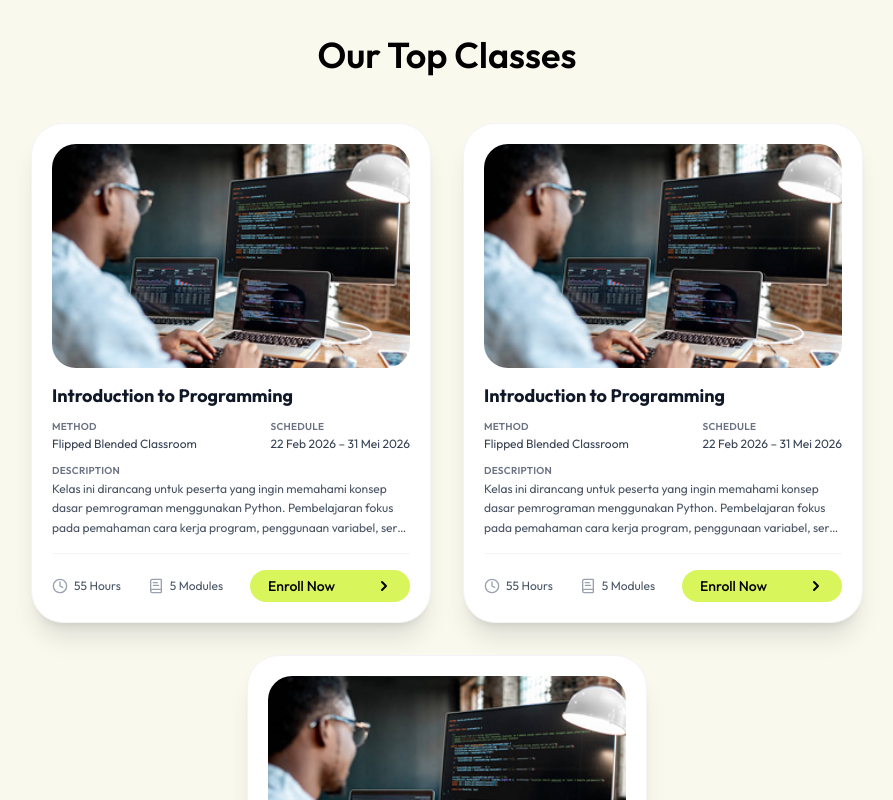
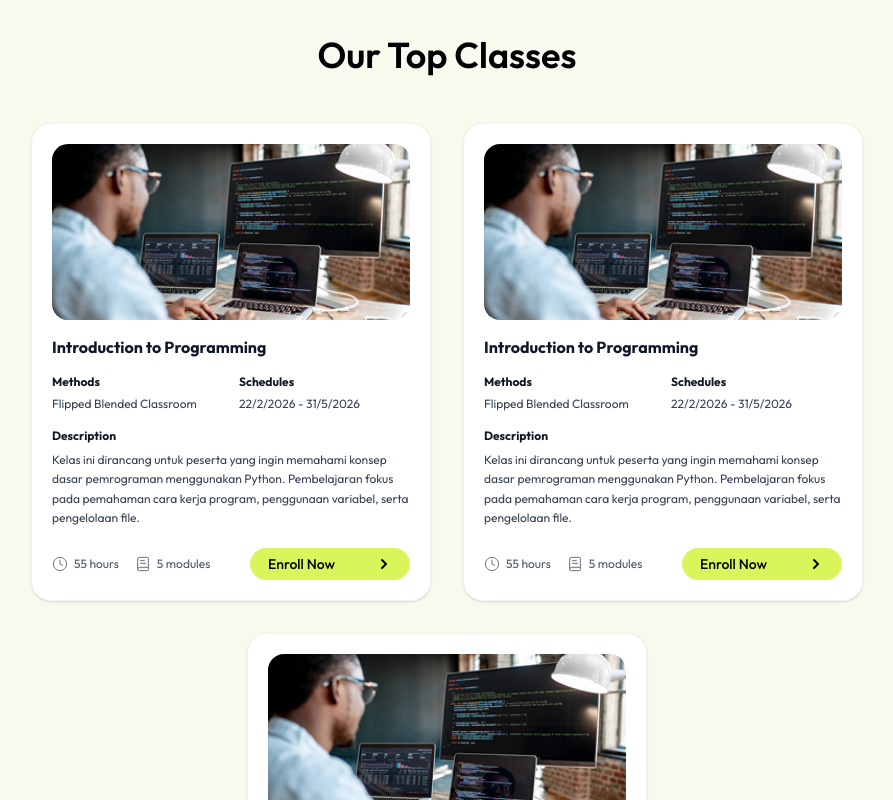
Before and after one commit to Nuraacademy/Nuraacademy, a Next.js app: page / in a window 1280 px wide. Shown: the part 1240-2040 px from the top of the page, without its empty margins (193-1086 px from the left). Built offline with nearby package versions, Linux system fonts and the light colour scheme.

Commit message:
feat: Enhance TextInput component with optional icon and color, and add new background SVG assets.

```diff
--- a/src/app/classes/page.tsx
+++ b/src/app/classes/page.tsx
@@ -1,83 +1,107 @@
+"use client"
 
 import ClassCard from "@/components/ui/class_card"
+import { NuraTextInput } from "@/components/ui/input/text_input"
+import { Search } from "lucide-react"
 
 export default async function ClassesPage() {
     return (
-        <main className="relative min-h-screen w-full overflow-hidden pt-8">
+        <main className="relative min-h-screen w-full overflow-hidden p-8">
             {/* Background Image */}
             <img
-                src="background/ClassesBG.svg"
+                src="background/PolygonBGTop.svg"
                 alt="Background"
-                className="absolute inset-0 -z-10 h-full w-full object-cover"
+                className="absolute -z-10 h-[40rem] object-cover top-0 left-0"
+            />
+            <img
+                src="background/PolygonBGBot.svg"
+                alt="Background"
+                className="absolute -z-10 h-[40rem] object-cover bottom-0 right-0"
             />
 
             {/* Content */}
-            <div className="sticky justify-center text-center text-white px-8 py-4 mb-4">
-                <h1 className="text-4xl font-semibold mb-4">
-                    Tingkatkan Skillmu dengan
-                    <br />Kelas Berstandar Industri!
-                </h1>
-                <h2 className="text-xl">
-                    Kelas online dengan kurikulum berbasis kebutuhan industri. Mulai dari pemula
-                    <br />hingga profesional, tingkatkan kompetensimu melalui materi terstruktur,
-                    <br />praktik langsung, dan pembelajaran fleksibel sesuai ritmemu.
-                </h2>
-            </div>
-
-            {/* Classes Container */}
-            <div className="bg-white h-fill w-full rounded-4xl text-black px-24 py-8">
-                <div className="flex justify-between items-center mb-8">
-                    <h1 className="flex justify-start text-2xl font-medium">
+            <div className="flex justify-between items-center text-black mb-10 w-full max-w-screen-2xl mx-auto">
+                <h1 className="text-4xl font-bold">
                     Explore Our Classes
                 </h1>
-                    <div className="relative flex justify-end">
-                        <select className="appearance-none bg-white border border-gray-300 rounded-xl px-4 py-2 pr-10 text-sm font-medium focus:outline-none">
-                            <option>Filter</option>
-                            <option>Kelas Pemula</option>
-                            <option>Kelas Menegah</option>
-                            <option>Kelas Professional</option>
-                        </select>
-                        <img
-                            src="/icons/Filter.svg"
-                            className="absolute right-3 top-1/2 -translate-y-1/2 w-4 h-4 pointer-events-none"
-                            alt=""
+                <div className="relative w-64">
+                    <NuraTextInput
+                        placeholder="Search class"
+                        value=""
+                        onChange={() => { }}
+                        icon={<Search strokeWidth={1.5} />}
                     />
                 </div>
             </div>
 
+            {/* Classes Container */}
             <div className="grid grid-cols-1 md:grid-cols-2 lg:grid-cols-3 gap-8 w-full max-w-screen-2xl mx-auto">
                 <ClassCard
                     id="1"
-                        imageUrl="https://www.lackawanna.edu/wp-content/uploads/2024/08/male-tutor-teaching-university-students-in-classro-2023-11-27-05-16-59-utc.webp"
+                    imageUrl="/example/dummy.png"
                     title="Introduction to Programming"
-                        duration={12}
-                        level="Menengah"
-                        capacity={5000}
-                        description="Kelas ini dirancang untuk peserta yang ingin memahami konsep dasar pemrograman menggunakan python. Pembelajaran fokus pada pemahaman cara kerja program, penggunaan variabel, serta pengelolaan file."
-                        price={500000}
+                    duration={55}
+                    scheduleStart={new Date("2026-02-22")}
+                    scheduleEnd={new Date("2026-05-31")}
+                    method="Flipped Blended Classroom"
+                    modules={5}
+                    description="Kelas ini dirancang untuk peserta yang ingin memahami konsep dasar pemrograman menggunakan Python. Pembelajaran fokus pada pemahaman cara kerja program, penggunaan variabel, serta pengelolaan file."
                 />
                 <ClassCard
                     id="2"
-                        imageUrl="https://www.lackawanna.edu/wp-content/uploads/2024/08/male-tutor-teaching-university-students-in-classro-2023-11-27-05-16-59-utc.webp"
+                    imageUrl="/example/dummy.png"
                     title="Introduction to Programming"
-                        duration={12}
-                        level="Menengah"
-                        capacity={5000}
-                        description="Kelas ini dirancang untuk peserta yang ingin memahami konsep dasar pemrograman menggunakan python. Pembelajaran fokus pada pemahaman cara kerja program, penggunaan variabel, serta pengelolaan file."
-                        price={500000}
+                    duration={55}
+                    scheduleStart={new Date("2026-02-22")}
+                    scheduleEnd={new Date("2026-05-31")}
+                    method="Flipped Blended Classroom"
+                    modules={5}
+                    description="Kelas ini dirancang untuk peserta yang ingin memahami konsep dasar pemrograman menggunakan Python. Pembelajaran fokus pada pemahaman cara kerja program, penggunaan variabel, serta pengelolaan file."
                 />
                 <ClassCard
                     id="3"
-                        imageUrl="https://www.lackawanna.edu/wp-content/uploads/2024/08/male-tutor-teaching-university-students-in-classro-2023-11-27-05-16-59-utc.webp"
+                    imageUrl="/example/dummy.png"
                     title="Introduction to Programming"
-                        duration={12}
-                        level="Menengah"
-                        capacity={5000}
-                        description="Kelas ini dirancang untuk peserta yang ingin memahami konsep dasar pemrograman menggunakan python. Pembelajaran fokus pada pemahaman cara kerja program, penggunaan variabel, serta pengelolaan file."
-                        price={500000}
+                    duration={55}
+                    scheduleStart={new Date("2026-02-22")}
+                    scheduleEnd={new Date("2026-05-31")}
+                    method="Flipped Blended Classroom"
+                    modules={5}
+                    description="Kelas ini dirancang untuk peserta yang ingin memahami konsep dasar pemrograman menggunakan Python. Pembelajaran fokus pada pemahaman cara kerja program, penggunaan variabel, serta pengelolaan file."
                 />
-                </div>
-
+                <ClassCard
+                    id="4"
+                    imageUrl="/example/dummy.png"
+                    title="Introduction to Programming"
+                    duration={55}
+                    scheduleStart={new Date("2026-02-22")}
+                    scheduleEnd={new Date("2026-05-31")}
+                    method="Flipped Blended Classroom"
+                    modules={5}
+                    description="Kelas ini dirancang untuk peserta yang ingin memahami konsep dasar pemrograman menggunakan Python. Pembelajaran fokus pada pemahaman cara kerja program, penggunaan variabel, serta pengelolaan file."
+                />
+                <ClassCard
+                    id="5"
+                    imageUrl="/example/dummy.png"
+                    title="Introduction to Programming"
+                    duration={55}
+                    scheduleStart={new Date("2026-02-22")}
+                    scheduleEnd={new Date("2026-05-31")}
+                    method="Flipped Blended Classroom"
+                    modules={5}
+                    description="Kelas ini dirancang untuk peserta yang ingin memahami konsep dasar pemrograman menggunakan Python. Pembelajaran fokus pada pemahaman cara kerja program, penggunaan variabel, serta pengelolaan file."
+                />
+                <ClassCard
+                    id="6"
+                    imageUrl="/example/dummy.png"
+                    title="Introduction to Programming"
+                    duration={55}
+                    scheduleStart={new Date("2026-02-22")}
+                    scheduleEnd={new Date("2026-05-31")}
+                    method="Flipped Blended Classroom"
+                    modules={5}
+                    description="Kelas ini dirancang untuk peserta yang ingin memahami konsep dasar pemrograman menggunakan Python. Pembelajaran fokus pada pemahaman cara kerja program, penggunaan variabel, serta pengelolaan file."
+                />
             </div>
 
         </main>
--- a/src/components/ui/class_card.tsx
+++ b/src/components/ui/class_card.tsx
@@ -22,55 +22,57 @@ export default function ClassCard({
     const router = useRouter()
 
     const formatDate = (date: Date) =>
-        date.toLocaleDateString('id-ID', { day: '2-digit', month: 'short', year: 'numeric' });
+        `${date.getDate()}/${date.getMonth() + 1}/${date.getFullYear()}`;
 
     return (
-        <div className="flex flex-col bg-white rounded-[2rem] p-5 shadow-xl border border-gray-100 w-full max-w-[400px]">
+        <div className="flex flex-col bg-white rounded-[20px] p-5 shadow-sm border border-gray-100 w-full max-w-[400px]">
             {/* Image */}
             <div className="mb-4">
                 <img
                     src={imageUrl || "/example/dummy.png"}
                     alt={title}
-                    className="h-56 w-full object-cover rounded-[1.5rem]"
+                    className="h-44 w-full object-cover rounded-2xl"
                 />
             </div>
 
             {/* Content */}
-            <div className="flex flex-col flex-grow gap-3">
-                <h3 className="font-bold text-lg text-gray-900 text-left leading-snug">
+            <div className="flex flex-col flex-grow gap-4">
+                <h3 className="font-bold text-base text-gray-900 text-left leading-snug">
                     {title}
                 </h3>
 
                 {/* Method & Schedule */}
-                <div className="flex justify-between items-start text-gray-700 gap-4">
-                    <div className="flex flex-col items-start text-left text-xs">
-                        <span className="font-semibold text-gray-500 uppercase tracking-wide text-[10px] mb-0.5">Method</span>
-                        {method}
+                <div className="grid grid-cols-2 text-gray-700 gap-4">
+                    <div className="flex flex-col items-start text-left text-xs gap-1.5">
+                        <span className="font-bold text-gray-900">Methods</span>
+                        <span className="text-gray-700">{method}</span>
                     </div>
-                    <div className="flex flex-col items-start text-left text-xs">
-                        <span className="font-semibold text-gray-500 uppercase tracking-wide text-[10px] mb-0.5">Schedule</span>
-                        {formatDate(scheduleStart)} – {formatDate(scheduleEnd)}
+                    <div className="flex flex-col items-start text-left text-xs gap-1.5">
+                        <span className="font-bold text-gray-900">Schedules</span>
+                        <span className="text-gray-700">{formatDate(scheduleStart)} - {formatDate(scheduleEnd)}</span>
                     </div>
                 </div>
 
                 {/* Description */}
-                <div className="text-left text-xs text-gray-600">
-                    <p className="font-semibold text-gray-500 uppercase tracking-wide text-[10px] mb-0.5">Description</p>
-                    <p className="leading-relaxed line-clamp-3">
+                <div className="text-left text-xs text-gray-700 flex flex-col gap-1.5">
+                    <span className="font-bold text-gray-900">Description</span>
+                    <p className="leading-relaxed line-clamp-4">
                         {description}
                     </p>
                 </div>
             </div>
 
             {/* Footer */}
-            <div className="flex flex-row items-center justify-between gap-3 mt-4 pt-4 border-t border-gray-100">
-                <div className="flex flex-row items-center gap-1.5 text-xs text-gray-600">
-                    <Clock className="w-4 h-4 text-gray-400" />
-                    <span>{duration} Hours</span>
-                </div>
-                <div className="flex flex-row items-center gap-1.5 text-xs text-gray-600">
-                    <BookText className="w-4 h-4 text-gray-400" />
-                    <span>{modules} Modules</span>
+            <div className="flex flex-row items-center justify-between gap-3 mt-5">
+                <div className="flex flex-row gap-4 items-center">
+                    <div className="flex flex-row items-center gap-1.5 text-xs text-gray-600">
+                        <Clock className="w-4 h-4 text-gray-500" strokeWidth={1.5} />
+                        <span>{duration} hours</span>
+                    </div>
+                    <div className="flex flex-row items-center gap-1.5 text-xs text-gray-600">
+                        <BookText className="w-4 h-4 text-gray-500" strokeWidth={1.5} />
+                        <span>{modules} modules</span>
+                    </div>
                 </div>
                 <NuraButton
                     label="Enroll Now"
```
Also changed, not shown: src/components/ui/input/text_input.tsx (+16 -4 lines), 2 other files (tests, documents, lock files or other folders). Lines whose indentation alone changed are shown as unchanged.
